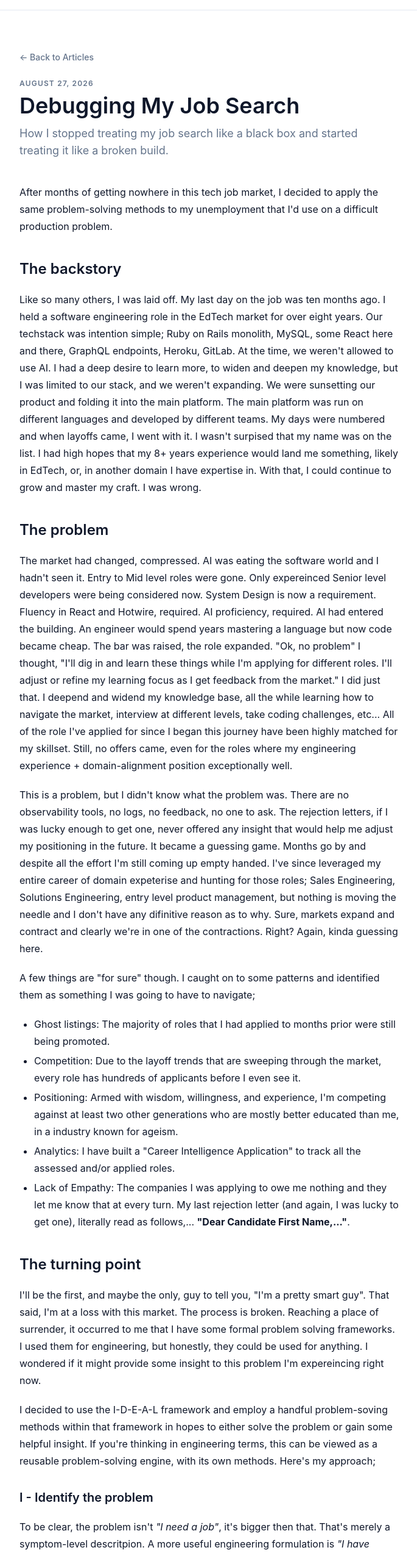
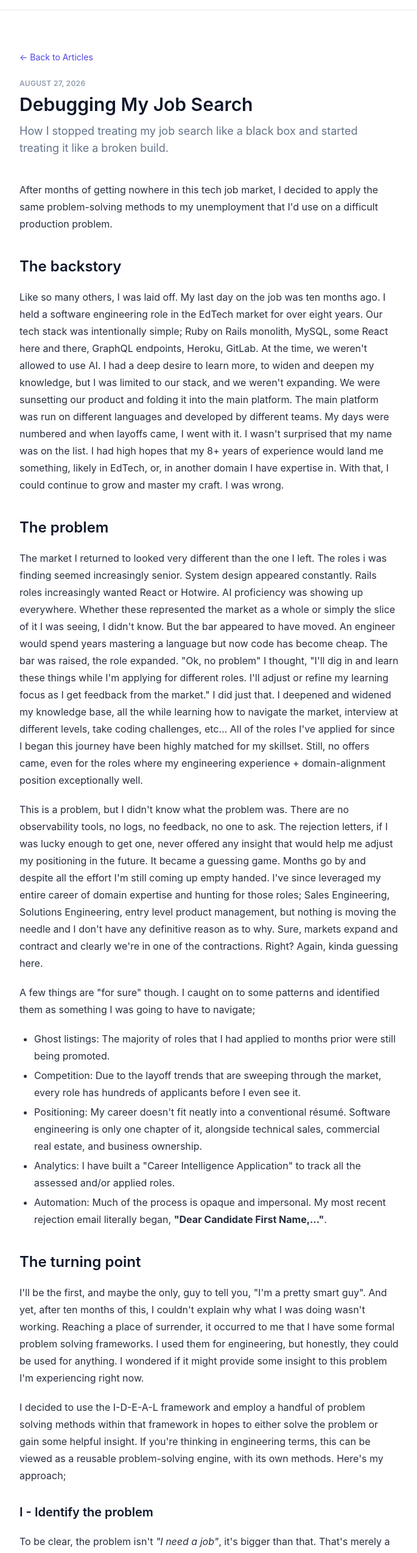
Before and after one commit to ntxtthomas/bio, a React (Vite) app: page /articles/debugging-my-job-search in a window 1280 px wide. Shown: the part 40-2586 px from the top of the page at 61% size, without its empty margins (296-981 px from the left). Built offline with nearby package versions, Linux system fonts and the light colour scheme; no server answers.

Commit message:
revision of article and UI continuity

```diff
--- a/public/articles/debugging-my-job-search/debugging-my-job-search.md
+++ b/public/articles/debugging-my-job-search/debugging-my-job-search.md
@@ -10,33 +10,33 @@ After months of getting nowhere in this tech job market, I decided to apply the
 
 ## The backstory
 
-Like so many others, I was laid off. My last day on the job was ten months ago. I held a software engineering role in the EdTech market for over eight years. Our techstack was intention simple; Ruby on Rails monolith, MySQL, some React here and there, GraphQL endpoints, Heroku, GitLab. At the time, we weren't allowed to use AI. I had a deep desire to learn more, to widen and deepen my knowledge, but I was limited to our stack, and we weren't expanding. We were sunsetting our product and folding it into the main platform. The main platform was run on different languages and developed by different teams. My days were numbered and when layoffs came, I went with it. I wasn't surpised that my name was on the list. I had high hopes that my 8+ years experience would land me something, likely in EdTech, or, in another domain I have expertise in. With that, I could continue to grow and master my craft. I was wrong.
+Like so many others, I was laid off. My last day on the job was ten months ago. I held a software engineering role in the EdTech market for over eight years. Our tech stack was intentionally simple; Ruby on Rails monolith, MySQL, some React here and there, GraphQL endpoints, Heroku, GitLab. At the time, we weren't allowed to use AI. I had a deep desire to learn more, to widen and deepen my knowledge, but I was limited to our stack, and we weren't expanding. We were sunsetting our product and folding it into the main platform. The main platform was run on different languages and developed by different teams. My days were numbered and when layoffs came, I went with it. I wasn't surprised that my name was on the list. I had high hopes that my 8+ years of experience would land me something, likely in EdTech, or, in another domain I have expertise in. With that, I could continue to grow and master my craft. I was wrong.
 
 ## The problem
 
-The market had changed, compressed. AI was eating the software world and I hadn't seen it. Entry to Mid level roles were gone. Only expereinced Senior level developers were being considered now. System Design is now a requirement. Fluency in React and Hotwire, required. AI proficiency, required. AI had entered the building. An engineer would spend years mastering a language but now code became cheap. The bar was raised, the role expanded. "Ok, no problem" I thought, "I'll dig in and learn these things while I'm applying for different roles. I'll adjust or refine my learning focus as I get feedback from the market." I did just that. I deepend and widend my knowledge base, all the while learning how to navigate the market, interview at different levels, take coding challenges, etc... All of the role I've applied for since I began this journey have been highly matched for my skillset. Still, no offers came, even for the roles where my engineering experience + domain-alignment position exceptionally well.
+The market I returned to looked very different than the one I left. The roles i was finding seemed increasingly senior. System design appeared constantly. Rails roles increasingly wanted React or Hotwire. AI proficiency was showing up everywhere. Whether these represented the market as a whole or simply the slice of it I was seeing, I didn't know. But the bar appeared to have moved. An engineer would spend years mastering a language but now code has become cheap. The bar was raised, the role expanded. "Ok, no problem" I thought, "I'll dig in and learn these things while I'm applying for different roles. I'll adjust or refine my learning focus as I get feedback from the market." I did just that. I deepened and widened my knowledge base, all the while learning how to navigate the market, interview at different levels, take coding challenges, etc... All of the roles I've applied for since I began this journey have been highly matched for my skillset. Still, no offers came, even for the roles where my engineering experience + domain-alignment position exceptionally well.
 
-This is a problem, but I didn't know what the problem was. There are no observability tools, no logs, no feedback, no one to ask. The rejection letters, if I was lucky enough to get one, never offered any insight that would help me adjust my positioning in the future. It became a guessing game. Months go by and despite all the effort I'm still coming up empty handed. I've since leveraged my entire career of domain expeterise and hunting for those roles; Sales Engineering, Solutions Engineering, entry level product management, but nothing is moving the needle and I don't have any difinitive reason as to why. Sure, markets expand and contract and clearly we're in one of the contractions. Right? Again, kinda guessing here.
+This is a problem, but I didn't know what the problem was. There are no observability tools, no logs, no feedback, no one to ask. The rejection letters, if I was lucky enough to get one, never offered any insight that would help me adjust my positioning in the future. It became a guessing game. Months go by and despite all the effort I'm still coming up empty handed. I've since leveraged my entire career of domain expertise and hunting for those roles; Sales Engineering, Solutions Engineering, entry level product management, but nothing is moving the needle and I don't have any definitive reason as to why. Sure, markets expand and contract and clearly we're in one of the contractions. Right? Again, kinda guessing here.
 
 A few things are "for sure" though. I caught on to some patterns and identified them as something I was going to have to navigate;
 
 - Ghost listings: The majority of roles that I had applied to months prior were still being promoted.
 - Competition: Due to the layoff trends that are sweeping through the market, every role has hundreds of applicants before I even see it.
-- Positioning: Armed with wisdom, willingness, and experience, I'm competing against at least two other generations who are mostly better educated than me, in a industry known for ageism.
+- Positioning: My career doesn't fit neatly into a conventional résumé. Software engineering is only one chapter of it, alongside technical sales, commercial real estate, and business ownership.
 - Analytics: I have built a "Career Intelligence Application" to track all the assessed and/or applied roles.
-- Lack of Empathy: The companies I was applying to owe me nothing and they let me know that at every turn. My last rejection letter (and again, I was lucky to get one), literally read as follows,... **"Dear Candidate First Name,..."**.
+- Automation: Much of the process is opaque and impersonal. My most recent rejection email literally began, **"Dear Candidate First Name,..."**.
 
 ## The turning point
 
-I'll be the first, and maybe the only, guy to tell you, "I'm a pretty smart guy". That said, I'm at a loss with this market. The process is broken. Reaching a place of surrender, it occurred to me that I have some formal problem solving frameworks. I used them for engineering, but honestly, they could be used for anything. I wondered if it might provide some insight to this problem I'm expereincing right now.
+I'll be the first, and maybe the only, guy to tell you, "I'm a pretty smart guy". And yet, after ten months of this, I couldn't explain why what I was doing wasn't working. Reaching a place of surrender, it occurred to me that I have some formal problem solving frameworks. I used them for engineering, but honestly, they could be used for anything. I wondered if it might provide some insight to this problem I'm experiencing right now.
 
-I decided to use the I-D-E-A-L framework and employ a handful problem-soving methods within that framework in hopes to either solve the problem or gain some helpful insight. If you're thinking in engineering terms, this can be viewed as a reusable problem-solving engine, with its own methods. Here's my approach;
+I decided to use the I-D-E-A-L framework and employ a handful of problem solving methods within that framework in hopes to either solve the problem or gain some helpful insight. If you're thinking in engineering terms, this can be viewed as a reusable problem-solving engine, with its own methods. Here's my approach;
 
 ### I - Identify the problem
 
-To be clear, the problem isn't _"I need a job"_, it's bigger then that. That's merely a symptom-level descritpion. A more useful engineering formulation is _"I have marketable professional experience, I am actively presenting it to employers, but the system is not converting that experience into enough interviews to produce an employment offer."_. That gives me something to investigate.
+To be clear, the problem isn't _"I need a job"_, it's bigger than that. That's merely a symptom-level description. A more useful engineering formulation is _"I have marketable professional experience, I am actively presenting it to employers, but the system is not converting that experience into enough interviews to produce an employment offer."_. That gives me something to investigate.
 
-The desired outcome isn't just to get more applications out, its to "obtain sustainable, gainful employment that makes reasonable use of my existing professional capital, at compensation sufficient to justify the work, within a timeframe that acknowledges my financial runway."
+The desired outcome isn't just to get more applications out, it's to "obtain sustainable, gainful employment that makes reasonable use of my existing professional capital, at compensation sufficient to justify the work, within a timeframe that acknowledges my financial runway."
 
 ### D - Define and represent the problem
 
@@ -57,7 +57,7 @@ To begin this process I separate the knowns, assumptions, and unknowns so that I
 - I've begun testing a Fit Map specifically because conventional resumes may require recruiters to connect too many dots themselves.
 
 **Assumptions**\
-It would be easy to just to say "the market is dead" and that would be the end of it. It certainly feels like exactly that from someone sitting in my perspective. But, that's an observation about response rate, not yet an explanation. So, some other assumptions I've entertained;
+It would be easy to just say "the market is dead" and that would be the end of it. It certainly feels like exactly that from someone sitting in my perspective. But, that's an observation about response rate, not yet an explanation. So, some other assumptions I've entertained;
 
 - Rails is too narrow.
 - Senior expectations have moved beyond my experience.
@@ -65,7 +65,7 @@ It would be easy to just to say "the market is dead" and that would be the end o
 - My lack of modern frontend depth is hurting me.
 - My lack of system design depth is hurting me.
 - My lack of Python is hurting me.
-- My resume isn't differentiating me.
+- My resume doesn't differentiate me.
 - ATS is filtering me.
 - Recruiters aren't understanding my career throughline.
 - Being unemployed is hurting me.
@@ -80,7 +80,7 @@ Some of these may be true but they haven't been isolated yet.
 
 1. Where exactly does the funnel fail?
    Search → qualified posting → application → human review → recruiter screen → hiring manager → technical interview → final → offer.
-   Based on what I've experienced, I know overwhelmingly that failure occurs before interview.
+   Based on what I've experienced, I know overwhelmingly that failure occurs before an interview.
 
 2. Are applications actually reaching humans?
    Unknown.
@@ -101,7 +101,7 @@ Some of these may be true but they haven't been isolated yet.
    I don't have enough controlled data.
 
 8. Does the Fit-Map tool I created to submit with some applications improve conversion?
-   Experiment just started.
+   The experiment just started.
 
 9. Does inbound sourcing convert better than outbound applications?
    Promising signal, insufficient sample.
@@ -109,7 +109,13 @@ Some of these may be true but they haven't been isolated yet.
 10. Is my problem qualification, differentiation, discoverability, positioning, market selection, or some combination?
     Unknown.
 
-That is the problem I actual need to debug. Here are a few methods I'll use and how they play out;
+That is the problem I actually need to debug.
+
+### E - Explore
+
+This can be a fun stage in the problem solving process. It allows you to be creative and think of all kinds of different ways to approach a problem, without committing to any of them. I've been exploring all throughout this journey by hypothesizing and generating plausible strategies. When I first entered the workforce I was in Silicon Valley and the market was brutal. I'd heard stories of someone dressed in a chicken suit walking into the lobby of a prospective employer with their resume. Another writing their resume in Crayola. So, I have some wide parameters to work with. Some of my ideas I've already employed, some I abandoned before employing. This will be an ongoing effort, maybe one that causes me to finally end up in a chicken suit myself one day.
+
+To explore the problem rather than immediately prescribe a solution, I pulled several tools from the toolbox: Five Whys, First Principles, Inversion, and Hypothesis-Driven Debugging.
 
 **FIVE WHYS**
 This one seemed a little obvious, but still worthwhile;
@@ -128,7 +134,7 @@ This one seemed a little obvious, but still worthwhile;
 This is where evidence ends. That's actually a breakthrough in defining the problem.
 I can't continue with "because I don't know Python", or "because I'm aged out", or "because AI destroyed software engineering", and so on. Those would be unverified fifth Whys. The root-cause investigation therefore currently terminates here with _Insufficient conversion from qualified application/candidate discovery → first interview._ Everything downstream is starved. That means spending enormous amounts of energy practicing LeetCode, system design, learning Django, studying Kubernetes, earning another certification, etc. cannot currently be justified as the primary intervention. Those optimize later stages of a pipeline we're rarely entering.
 
-**FIRST PRINCIPLE**
+**FIRST PRINCIPLES**
 This is an interesting yet simple approach that I'm told is heavily used by Elon Musk.
 
 Stripping careers, titles, Rails, resumes and LinkedIn away. What absolutely must happen for me to become employed?
@@ -167,15 +173,15 @@ How can I guarantee that this job search continues failing? Pretty easy;
 
 So the inverse gives us part of our solution.
 
-**HYPOTHESIS**
-This tends to be the most used approach in solving engineering problems real time. This is all about running expirements againts theories.
+**HYPOTHESIS-DRIVEN DEBUGGING**
+This tends to be the most used approach in solving engineering problems in real time. This is all about running experiments against theories.
 
 **H1 — Cold application volume is not the primary solution.**
-Prediction: Increasing applications without changing acquisition channel won't materially change first-interview conversion. I already have substantial supporting evidence.
+Prediction: Increasing applications without changing acquisition channels won't materially change first-interview conversion. I already have substantial supporting evidence.
 Action: Don't stop applying but stop optimizing for application count.
 
 **H2 — Extreme relevance should outperform generic qualification.**
-Prediction: Roles where I've both the technical AND domain/business alignment will produce better response rates.
+Prediction: Roles where I have both the technical AND domain/business alignment will produce better response rates.
 Examples:
 Rails + EdTech
 Rails + PropTech
@@ -192,30 +198,26 @@ Experiment: Fit Map cohort versus conventional application cohort. Measure inter
 This distinction matters enormously. Maybe Rails skills aren't undesirable. Maybe there simply aren't enough Rails openings relative to Rails applicants.
 Experiment: Begin tracking qualified opportunities found/week, not merely applications, (for Rails, Python backend, Data Engineering, Solutions/Sales Engineering). After several weeks I'll know whether another ecosystem actually gives me materially more addressable opportunities. That's much better evidence than “I'm seeing Python everywhere.”
 
-### E - Explore
-
-This can be a fun stage in the problem solving process. It allows you to be creative and think of all kinds of different ways to approach a problem, without committing to any of them. I've been exploring all throughout this journey by hypothosizing and generating plausible strategies. When I first entered the workforce I was in Silicon Valley and the market was brutal. I'd heard stories of someone dressed in chicken suit walking into the lobby of a prospective employer with their resume. Another writing their resume in Crayola. So, I have some wide parameters to work with. Some I've my ideas I've already employed, some I abandoned before employing. This will be an ongoing effort, maybe one that causes me to finally end up in a chicken suit myself one day.
-
 ### A - Act
 
-This is where it gets hardcore scientific, where I want this to become operational rather than philosophical.
-For the next 30 days, I don't “look for a job”, I run a job-search experiment. I built in simple additional analytics to my "Career Intelligence Application" and started treating every application like a **test case** — inputs, lanes, expected outcome, actual outcome. Some patterns showed up almost immediately.
+This is where it gets experimental, where I want this to become operational rather than philosophical.
+For the next 30 days, I don't “look for a job”, I run a job-search experiment. I built in simple additional analytics to my "Career Intelligence Application" and started treating every application like a **test case** — inputs, lanes, expected outcome, actual outcome.
 
 My "Career Intelligence Application" is almost purpose-built for this.
 
 I established four experimental lanes:
-A — Rails/SWE --> Keep pursuing the thing I'm demonstrably qualified to do today.
+A — Software Engineering --> Keep pursuing the thing I'm demonstrably qualified to do today.
 
-B — Domain-amplified SWE --> EdTech, PropTech and unusually strong intersections.
+B — Sales Engineer/Solutions Engineer --> Spefically in EdTech & PropTech. Continue testing—not “transitioning.”
 
-C — SE/Solutions --> Continue testing—not “transitioning.”
+C — Data Engineering --> Begin exposing myself to roles and assessing the actual gaps while learning Python.
 
-D — Python/Data-adjacent --> Begin exposing myself to roles and assessing the actual gaps while learning Python.
+D — Entry Level Product Management -->
 
 The unit I'm interested in is **interview conversions / qualified opportunities pursued** not applications sent.
 
 **Define The Invariants**
-Here are some things that need to remain fundementally true throughout execution;
+Here are some things that need to remain fundamentally true throughout execution;
 Invariant 1: I don't abandon demonstrated professional capital without evidence.
 Invariant 2: Learning should increase optionality or address an observed deficiency.
 Invariant 3: A rejection does not establish its cause.
@@ -243,9 +245,11 @@ Therefore my immediate problem is not interview performance, not offer negotiati
 
 That's the breakpoint I'm putting `binding.pry` on and I'm not proceeding to another giant list of things I should do from here. My own framework says that's random debugging.
 
+I don't know what the data will show yet. That's the point. I'll update this article as the experiments produce enough evidence to support—or reject—the hypotheses. If the Fit Map does nothing, I'll say so. If Python opens a larger market but doesn't improve conversion, I'll say so. If the thing I've blamed for ten months turns out not to be the problem at all, that may be the most useful result.
+
 The next phase should be RSIHEVL applied specifically to that failure point, (_Reproduce → Simplify → Inspect → Isolate → Hypothesize → Experiment → Verify → Learn & Record_), using my actual application history as the logs. That gives me a methodical way to determine whether I'm debugging market selection, discovery, channel, positioning, differentiation, qualification, or something I haven't recognized yet, before prescribing the fix.
 
-You can read more about how I think about systems like this over on my [Lenses project page](https://www.terrythomas.com/lenses).
+In the meantime, you can read more about how I think about systems like this over on my [Lenses project page](https://www.terrythomas.com/lenses).
 
 ---
 
--- a/src/components/Layout.tsx
+++ b/src/components/Layout.tsx
@@ -4,7 +4,7 @@ import Footer from './Footer';
 export default function Layout() {
   return (
     <div className="flex min-h-screen flex-col bg-background font-sans text-foreground antialiased">
-      <header className="border-b border-border">
+      <header className="sticky top-0 z-50 border-b border-border bg-background">
         <div className="mx-auto flex max-w-6xl items-center justify-between px-6 py-4">
           <Link to="/" className="text-sm font-semibold tracking-tight text-foreground">
             Terry Thomas
--- a/src/pages/Article.tsx
+++ b/src/pages/Article.tsx
@@ -1,7 +1,30 @@
 import { useEffect, useState } from 'react';
 import { Link, useParams } from 'react-router-dom';
-import ReactMarkdown from 'react-markdown';
+import ReactMarkdown, { type Components } from 'react-markdown';
 import { formatArticleDate, loadArticle, type ArticleContent } from '../utils/articles';
+
+const markdownComponents: Components = {
+  a: ({ node: _node, ...props }) => (
+    <a
+      {...props}
+      className="text-accent underline underline-offset-2 transition-opacity hover:opacity-80"
+    />
+  ),
+  h2: ({ node: _node, ...props }) => (
+    <h2 {...props} className="mt-10 text-2xl font-semibold text-foreground" />
+  ),
+  h3: ({ node: _node, ...props }) => (
+    <h3 {...props} className="mt-8 text-xl font-semibold text-foreground" />
+  ),
+  p: ({ node: _node, ...props }) => <p {...props} className="text-foreground/90" />,
+  li: ({ node: _node, ...props }) => <li {...props} className="text-foreground/90" />,
+  ul: ({ node: _node, ...props }) => <ul {...props} className="list-disc space-y-1 pl-6" />,
+  ol: ({ node: _node, ...props }) => <ol {...props} className="list-decimal space-y-1 pl-6" />,
+  hr: ({ node: _node, ...props }) => <hr {...props} className="my-10 border-border" />,
+  img: ({ node: _node, ...props }) => (
+    <img {...props} className="rounded-lg border border-border" />
+  ),
+};
 
 export default function Article() {
   const { slug } = useParams<{ slug: string }>();
@@ -63,31 +86,20 @@ export default function Article() {
 
   return (
     <article className="mx-auto max-w-2xl px-6 py-16">
-      <Link
-        to="/articles"
-        className="text-sm font-medium text-muted transition-colors hover:text-accent"
-      >
+      <Link to="/articles" className="text-sm text-accent transition-opacity hover:opacity-80">
         ← Back to Articles
       </Link>
 
       <header className="mt-6">
-        <p className="text-xs font-semibold uppercase tracking-widest text-muted">
+        <p className="text-xs font-semibold uppercase tracking-wide text-muted/70">
           {formatArticleDate(frontmatter.date)}
         </p>
-        <h1 className="mt-2 text-4xl font-semibold text-foreground">{frontmatter.title}</h1>
+        <h1 className="mt-2 text-3xl font-semibold text-foreground">{frontmatter.title}</h1>
         <p className="mt-3 text-lg text-muted">{frontmatter.dek}</p>
       </header>
 
-      <div
-        className="mt-10 space-y-5 text-base leading-7 text-foreground
-          [&_a]:text-accent [&_a]:underline
-          [&_h2]:mt-10 [&_h2]:text-2xl [&_h2]:font-semibold [&_h2]:text-foreground
-          [&_h3]:mt-8 [&_h3]:text-xl [&_h3]:font-semibold [&_h3]:text-foreground
-          [&_hr]:my-10 [&_hr]:border-border
-          [&_img]:rounded-lg [&_img]:border [&_img]:border-border
-          [&_li]:mt-1 [&_ul]:list-disc [&_ul]:pl-6 [&_ol]:list-decimal [&_ol]:pl-6"
-      >
-        <ReactMarkdown>{body}</ReactMarkdown>
+      <div className="mt-10 space-y-5 text-base leading-7 text-foreground/90">
+        <ReactMarkdown components={markdownComponents}>{body}</ReactMarkdown>
       </div>
     </article>
   );
```
Also changed, not shown: src/pages/Articles.tsx (+4 -4 lines).
